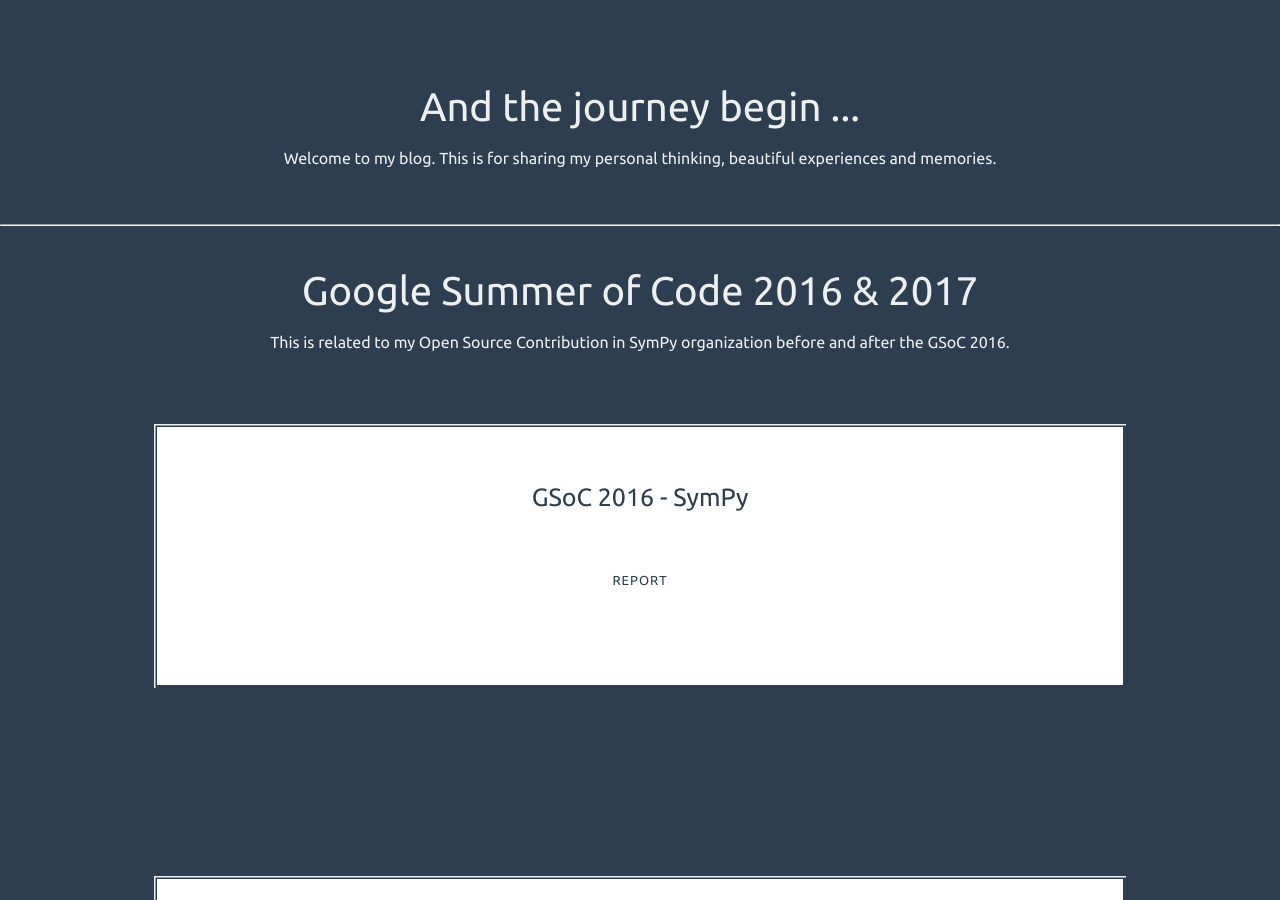
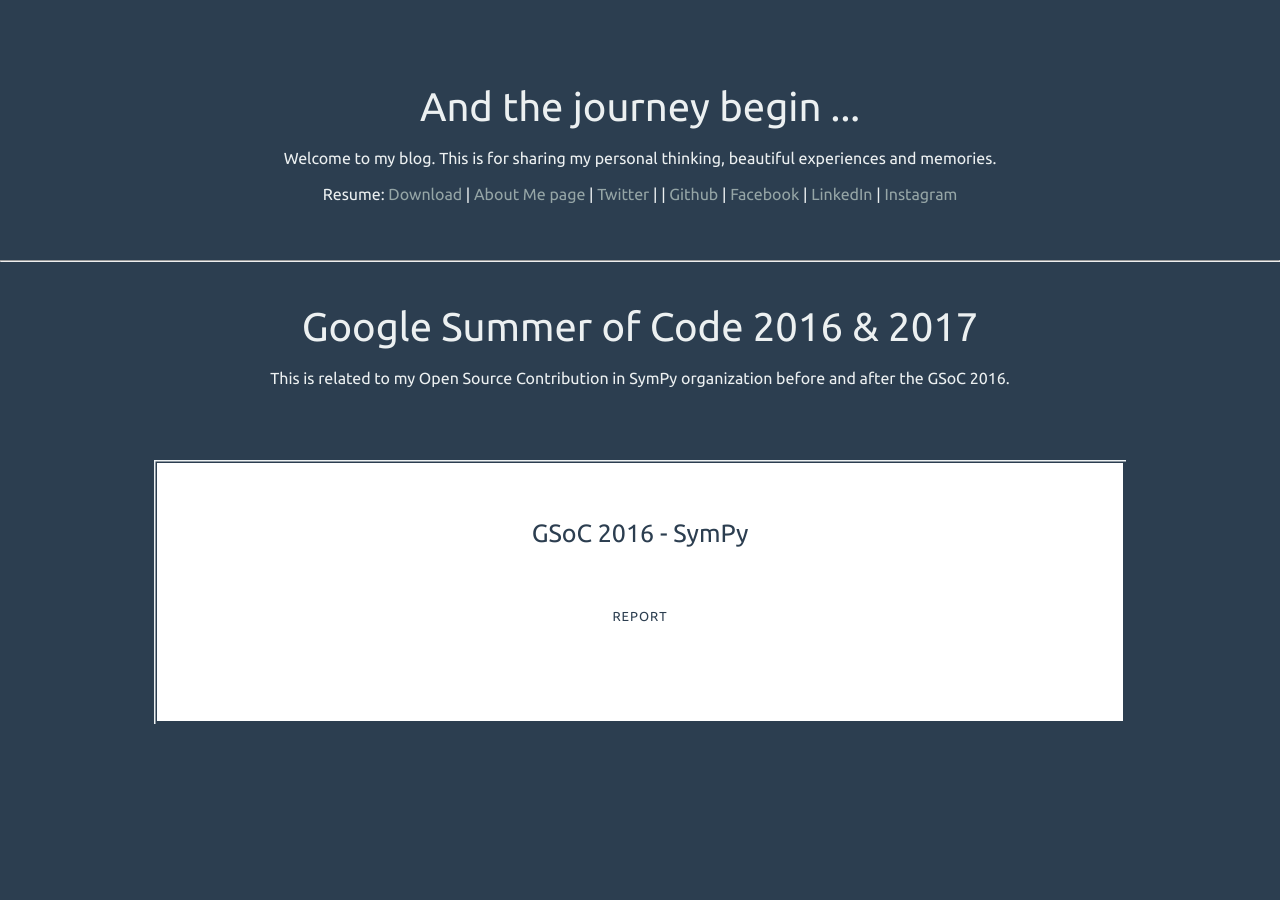
Before and after one commit to Shekharrajak/shekharrajak.github.io, a Jekyll site: the page built from index.html, in a window 1280 px wide and 900 px high. Built offline with Jekyll 4.4.1, drawn with Linux system fonts in a browser that asks for light colours; nearby versions of some CDN libraries.

Commit message:
added social site links

```diff
--- a/index.html
+++ b/index.html
@@ -9,7 +9,11 @@
       <header class="codrops-header">
         <h1> And the journey begin ...</h1>
         <p> Welcome to my blog. This is for sharing my personal thinking, beautiful experiences and memories.</p>
+
+        <p>Resume: <a target="_blank" href="https://github.com/Shekharrajak/Resume/raw/master/Resume%20PDF/resume.pdf"> Download</a> | <a href="/about"> About Me page</a> | <a href="https://twitter.com/shekharrajak"> Twitter</a> | | <a href="https://github.com/shekharrajak"> Github</a> | <a href="https://www.facebook.com/AnUnknownIntelligent"> Facebook</a> | <a href="https://www.linkedin.com/in/shekhar-prasad-rajak-9988b626/"> LinkedIn</a> | <a href="https://instagram.com/__shekhar369"> Instagram</a></p>
       </header>
+
+
       <hr>
 			<header class="codrops-header">
 				<h1> Google Summer of Code 2016 & 2017</h1>
```
